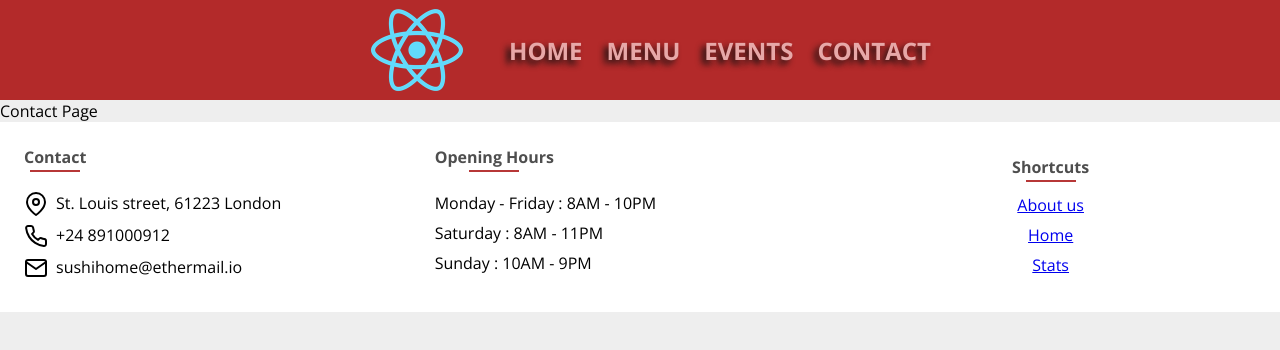
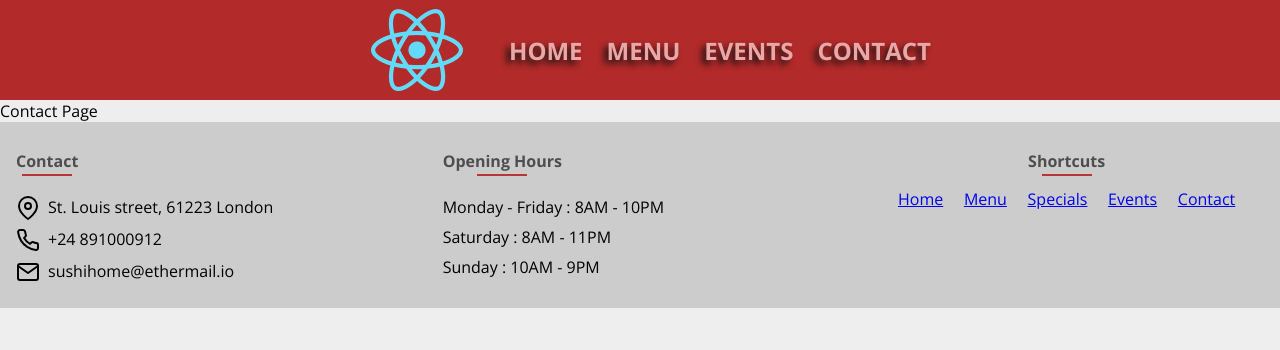
Before and after one commit to wojciech94/sushi-restaurant, a React (Create React App) app: page /contact in a window 1280 px wide. Shown: the top 350 px of the page. Built offline with nearby package versions, Linux system fonts and the light colour scheme.

Commit message:
Styles cleanup, Improved footer

```diff
--- a/src/components/App.css
+++ b/src/components/App.css
@@ -107,8 +107,8 @@ body {
 	position: fixed;
 	width: 50px;
 	height: 50px;
-	bottom: 50px;
-	right: 50px;
+	bottom: 20px;
+	right: 20px;
 	border-radius: 50%;
 	z-index: 100;
 	cursor: pointer;
--- a/src/components/Footer.js
+++ b/src/components/Footer.js
@@ -2,11 +2,34 @@ import React from 'react'
 import { Mail, Phone, MapPin } from 'react-feather'
 
 function Footer() {
+	const shorts = [
+		{
+			name: 'Home',
+			path: '#',
+		},
+		{
+			name: 'Menu',
+			path: '/menu',
+		},
+		{
+			name: 'Specials',
+			path: '/menu#specials',
+		},
+		{
+			name: 'Events',
+			path: '/events',
+		},
+		{
+			name: 'Contact',
+			path: '/contact',
+		},
+	]
+
 	return (
 		<div className='footer__container'>
-			<div className='d-grid grid-column--3 p-6 bg-white'>
-				<div>
-					<div className='mb-6'>
+			<div className='d-flex flex-wrap'>
+				<div className='col-12 col-md-6 col-xl-4 p-4'>
+					<div className='mb-6 mt-3'>
 						<span className='heading heading__underline'>Contact</span>
 					</div>
 					<div className='d-flex align-items-center g-2 mb-2'>
@@ -22,20 +45,24 @@ function Footer() {
 						<span>sushihome@ethermail.io</span>
 					</div>
 				</div>
-				<div>
-					<div className='mb-6'>
+				<div className='col-12 col-md-6 col-xl-4 p-4'>
+					<div className='mb-6 mt-3'>
 						<span className='heading heading__underline'>Opening Hours</span>
 					</div>
 					<div className='mb-2'>Monday - Friday : 8AM - 10PM</div>
 					<div className='mb-2'>Saturday : 8AM - 11PM</div>
 					<div className='mb-2'>Sunday : 10AM - 9PM</div>
 				</div>
-				<div>
+				<div className='col-12 col-xl-4 p-4'>
 					<div className='heading heading__underline text-center'>Shortcuts</div>
-					<div className='d-flex flex-column flex-center g-2 mt-4'>
-						<a href='#about-us'>About us</a>
-						<a href='#'>Home</a>
-						<a href='#stats'>Stats</a>
+					<div className='d-flex flex-wrap justify-evenly g-2 m-4'>
+						{shorts.map(short => {
+							return (
+								<a key={short.name} href={short.path}>
+									{short.name}
+								</a>
+							)
+						})}
 					</div>
 				</div>
 			</div>
--- a/src/components/Special.js
+++ b/src/components/Menu.js
@@ -32,8 +32,9 @@ function Special() {
 	return (
 		<>
 			<Hero hero={heroData} />
-			<div className='special__wrapper'>
-				<div className='special__container'>
+			<div className='special__wrapper p-8'>
+				<div id="specials" className='heading heading--lg heading__underline text-center'>Special Offers</div>
+				<div id='specials' className='special__container'>
 					{Offers.map(offer => {
 						return <SpecialCard key={offer.id} special={offer}></SpecialCard>
 					})}
--- a/src/components/Utils.css
+++ b/src/components/Utils.css
@@ -223,8 +223,36 @@
 	justify-content: center;
 }
 
+.justify-evenly {
+	justify-content: space-evenly;
+}
+
 .align-center {
 	align-items: center;
+}
+
+.col-1 {
+	width: calc(100% / 12);
+}
+
+.col-2 {
+	min-width: calc(100% / 6);
+}
+
+.col-3 {
+	min-width: calc(100% / 4);
+}
+
+.col-4 {
+	min-width: calc(100% / 3);
+}
+
+.col-6 {
+	min-width: calc(100% / 2);
+}
+
+.col-12 {
+	min-width: calc(100%);
 }
 
 .d-grid {
@@ -272,3 +300,133 @@
 .grid-column--6 {
 	grid-template-columns: 1fr 1fr 1fr 1fr 1fr 1fr;
 }
+
+@media (min-width: 576px) {
+	.col-sm-1 {
+		width: calc(100% / 12);
+	}
+
+	.col-sm-2 {
+		min-width: calc(100% / 6);
+	}
+
+	.col-sm-3 {
+		min-width: calc(100% / 4);
+	}
+
+	.col-sm-4 {
+		min-width: calc(100% / 3);
+	}
+
+	.col-sm-6 {
+		min-width: calc(100% / 2);
+	}
+
+	.col-sm-12 {
+		min-width: calc(100%);
+	}
+}
+
+@media (min-width: 768px) {
+	.col-md-1 {
+		width: calc(100% / 12);
+	}
+
+	.col-md-2 {
+		min-width: calc(100% / 6);
+	}
+
+	.col-md-3 {
+		min-width: calc(100% / 4);
+	}
+
+	.col-md-4 {
+		min-width: calc(100% / 3);
+	}
+
+	.col-md-6 {
+		min-width: calc(100% / 2);
+	}
+
+	.col-md-12 {
+		min-width: calc(100%);
+	}
+}
+
+@media (min-width: 992px) {
+	.col-lg-1 {
+		width: calc(100% / 12);
+	}
+
+	.col-lg-2 {
+		min-width: calc(100% / 6);
+	}
+
+	.col-lg-3 {
+		min-width: calc(100% / 4);
+	}
+
+	.col-lg-4 {
+		min-width: calc(100% / 3);
+	}
+
+	.col-lg-6 {
+		min-width: calc(100% / 2);
+	}
+
+	.col-lg-12 {
+		min-width: calc(100%);
+	}
+}
+
+@media (min-width: 1200px) {
+	.col-xl-1 {
+		width: calc(100% / 12);
+	}
+
+	.col-xl-2 {
+		min-width: calc(100% / 6);
+	}
+
+	.col-xl-3 {
+		min-width: calc(100% / 4);
+	}
+
+	.col-xl-4 {
+		min-width: calc(100% / 3);
+	}
+
+	.col-xl-6 {
+		min-width: calc(100% / 2);
+	}
+
+	.col-xl-12 {
+		min-width: calc(100%);
+	}
+}
+
+@media (min-width: 1400px) {
+	.col-xxl-1 {
+		width: calc(100% / 12);
+	}
+
+	.col-xxl-2 {
+		min-width: calc(100% / 6);
+	}
+
+	.col-xxl-3 {
+		min-width: calc(100% / 4);
+	}
+
+	.col-xxl-4 {
+		min-width: calc(100% / 3);
+	}
+
+	.col-xxl-6 {
+		min-width: calc(100% / 2);
+	}
+
+	.col-xxl-12 {
+		min-width: calc(100%);
+	}
+}
--- a/src/components/home/homeStyle.css
+++ b/src/components/home/homeStyle.css
@@ -64,7 +64,7 @@ body:has(.gallery-full) {
 
 .heading {
 	position: relative;
-	margin: 0.6rem 0;
+	margin: 0.75rem 0;
 	font-size: 1rem;
 	font-weight: bold;
 	color: #4e4e4e;
@@ -86,13 +86,13 @@ body:has(.gallery-full) {
 }
 
 .heading--lg {
-	margin: 0.8rem 0;
+	margin: 1rem 0;
 	font-size: 2rem;
 	font-weight: bold;
 }
 
 .heading--xl {
-	margin: 1rem 0;
+	margin: 1.25rem 0;
 	font-size: 3rem;
 	font-weight: bold;
 }
--- a/src/index.js
+++ b/src/index.js
@@ -3,7 +3,7 @@ import ReactDOM from 'react-dom/client'
 import App from './components/home/App'
 import Nav from './components/nav/Nav'
 import { BrowserRouter, Routes, Route } from 'react-router-dom'
-import Special from './components/Special'
+import Special from './components/Menu'
 import Contact from './components/Contact'
 import Events from './components/Events'
 import Footer from './components/Footer'
```
